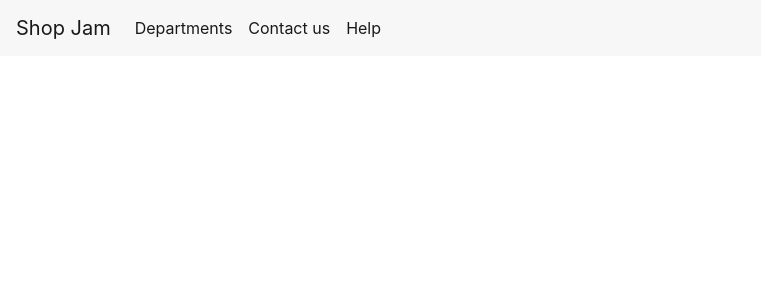
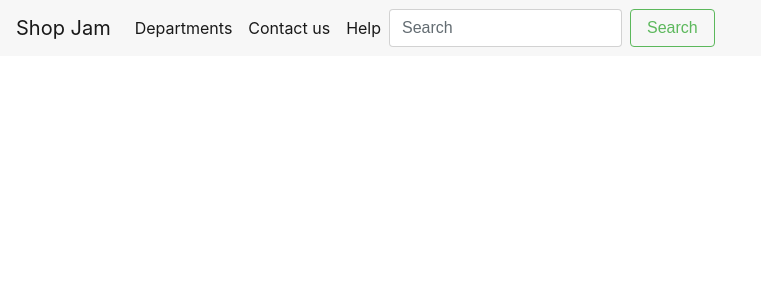
Before and after one commit to Ne1k1/shopping-site-project, a Django app: page / in a window 1280 px wide. Shown: the top 300 px of the page, without its empty margins (0-761 px from the left). Run offline with Django 3.2, Linux system fonts and the light colour scheme; some libraries are stand-ins or nearby versions.

Commit message:
this is a test

```diff
--- a/app/templates/index.html
+++ b/app/templates/index.html
@@ -42,7 +42,10 @@
 				</li>
 			</ul>
 
-
+			<form class="form-inline my-2 my-lg-0">
+				<input class="form-control mr-sm-2" type="text" placeholder="Search">
+				<button class="btn btn-outline-success my-2 my-sm-0" type="submit">Search</button>
+			</form>
 
 		</div>
 
```
